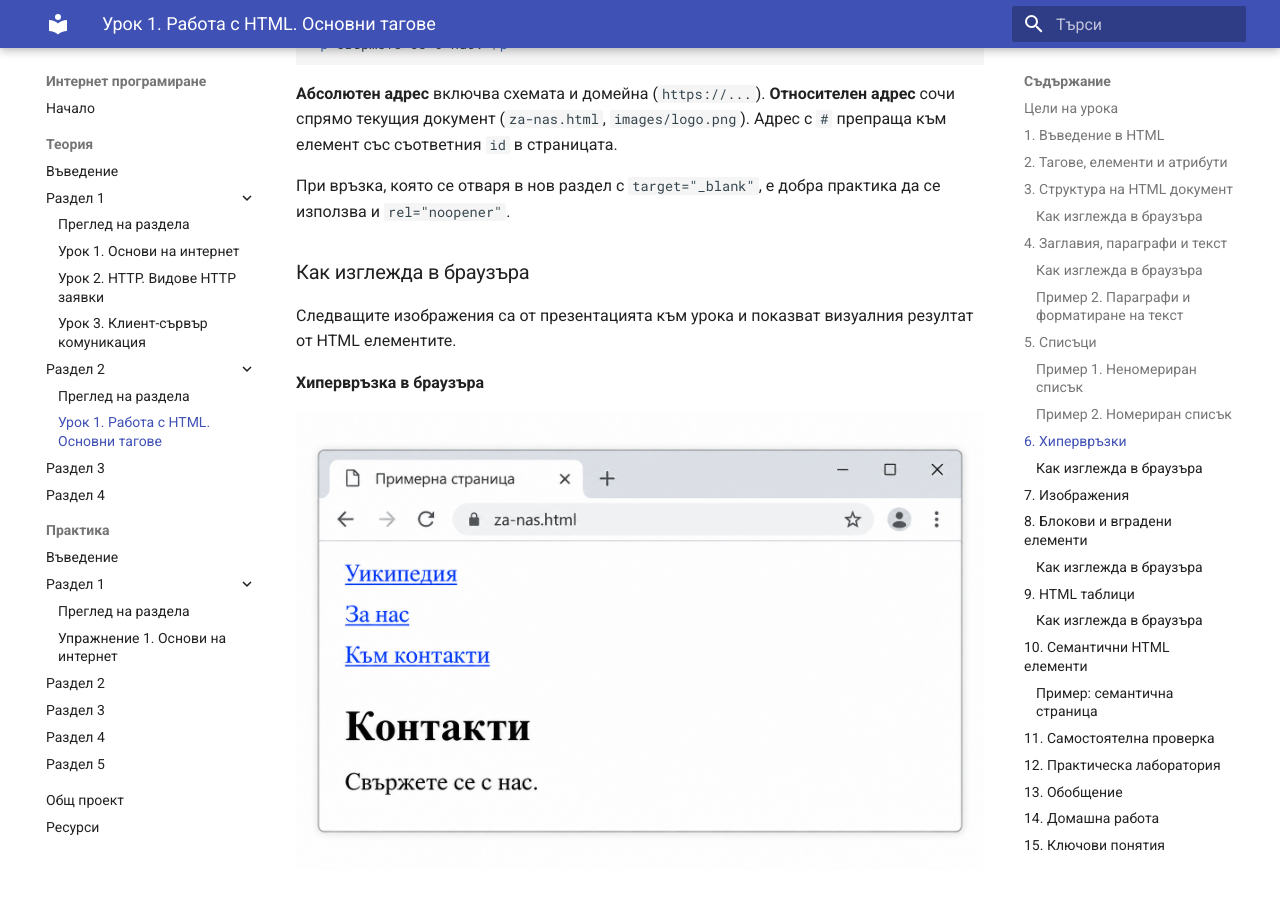
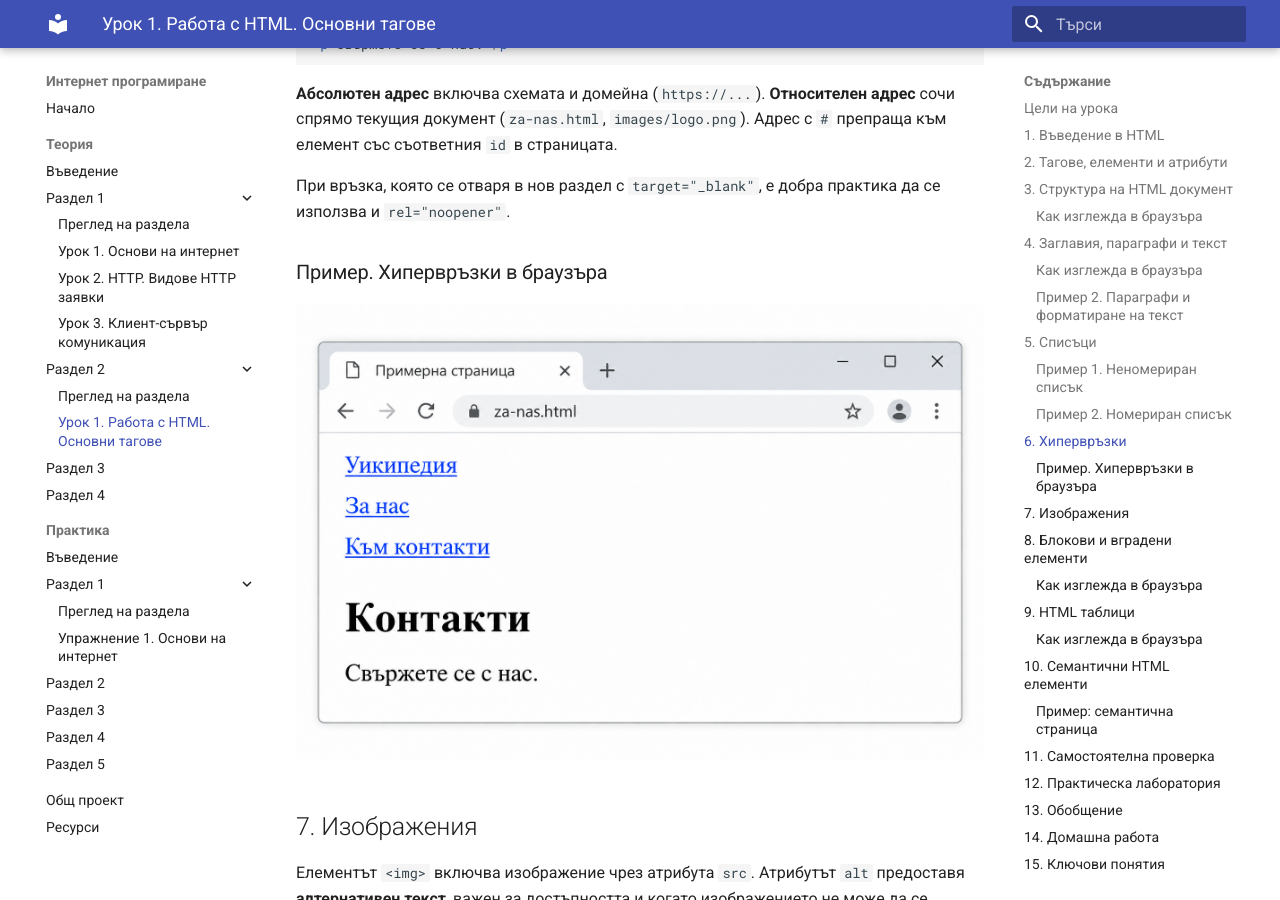
Before and after one commit to IlkoIliev/internet-programirane, an MkDocs documentation site: the page built from docs/teoria/razdel-2/urok-01-html-osnovni-tagove.md, in a window 1280 px wide and 900 px high, scrolled down 6770 px. Built offline with MkDocs 1.6.1 and Material for MkDocs 9.7.7, drawn with Linux system fonts in a browser that asks for light colours.

Commit message:
Revise hyperlink section and update title
Updated section on hyperlinks, including best practices for opening links in new tabs and changed the section title for clarity.

```diff
--- a/docs/teoria/razdel-2/urok-01-html-osnovni-tagove.md
+++ b/docs/teoria/razdel-2/urok-01-html-osnovni-tagove.md
@@ -182,8 +182,6 @@ HTML позволява да организираме информацията
 !!! question "Провери разбирането"
     Кой списък ще използваш за инструкции за инсталиране и кой – за изброяване на учебни предмети? Защо?
 
-
-
 ## 6. Хипервръзки
 
 Елементът `<a>` създава хипервръзка. Атрибутът `href` указва адреса на целта.
@@ -201,11 +199,7 @@ HTML позволява да организираме информацията
 
 При връзка, която се отваря в нов раздел с `target="_blank"`, е добра практика да се използва и `rel="noopener"`.
 
-### Как изглежда в браузъра
-
-Следващите изображения са от презентацията към урока и показват визуалния резултат от HTML елементите.
-
-**Хипервръзка в браузъра**
+### Пример. Хипервръзки в браузъра
 
 ![Хипервръзка в браузъра](../../images/html-urok-01/hipervrazka.png)
 
```
